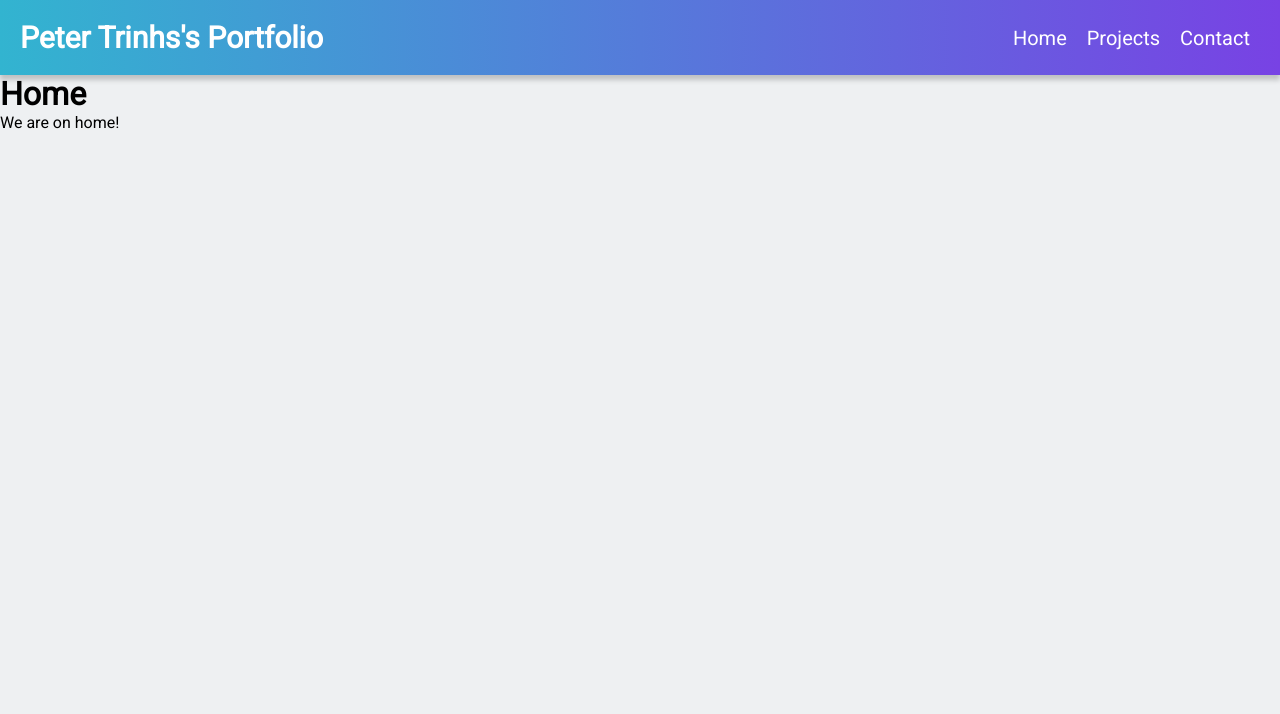
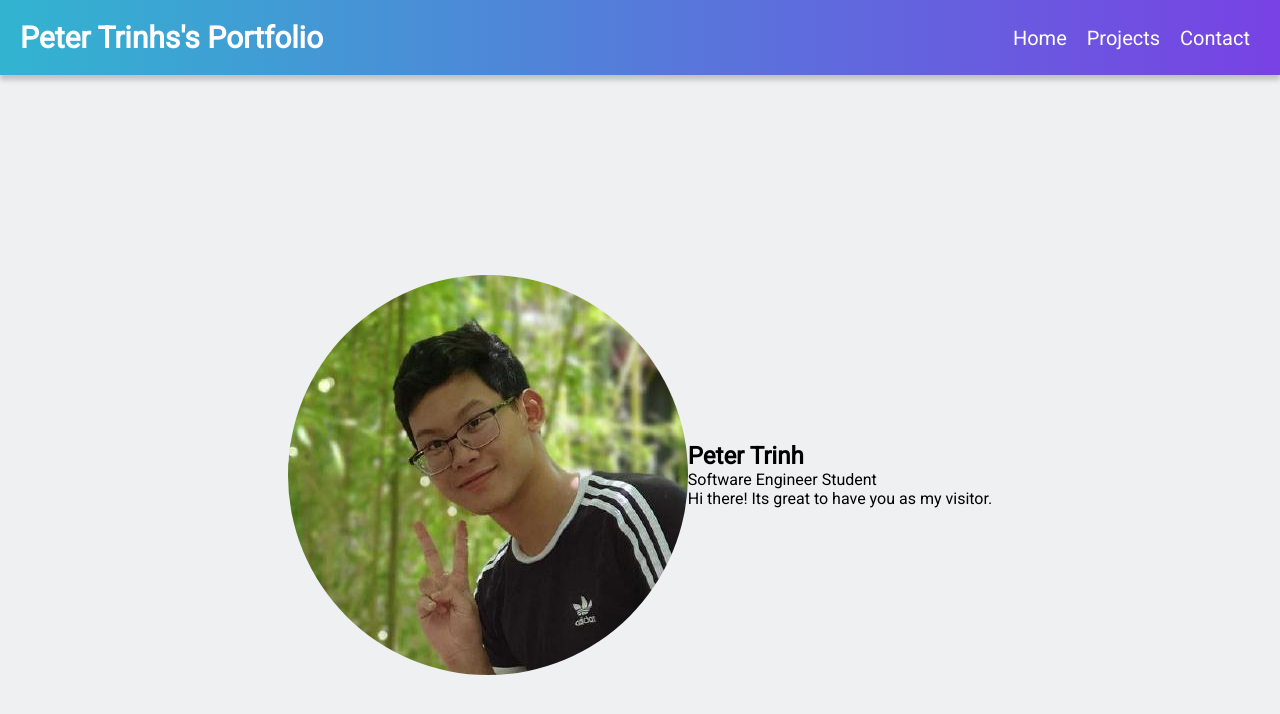
Before and after one commit to raihua/raihua.github.io, a React (Vite) app: page / in a window 1280 px wide. Shown: the top 714 px of the page. Built offline with nearby package versions, Linux system fonts and the light colour scheme.

Commit message:
Add profile information to Home component

```diff
--- a/src/components/Home.jsx
+++ b/src/components/Home.jsx
@@ -1,12 +1,19 @@
 import React from "react";
 import { Outlet } from "react-router-dom";
+import "../styles/Home.css";
+
 const Home = () => {
     return (
-        <>
-        <h1>Home</h1>
-        <p>We are on home!</p>
-        <Outlet />
-        </>
+        <div className="container">
+            <img className="profilePic" src="src/assets/peter-large.jpeg" alt="Peter Large" />
+            <article>
+                <h1>Peter Trinh</h1>
+                <p>Software Engineer Student</p>
+                <p>Hi there! Its great to have you as my visitor.</p>
+
+            </article>
+            <Outlet />
+        </div>
     )
 }
 
--- /dev/null
+++ b/src/styles/Home.css
@@ -0,0 +1,3 @@
+.profilePic {
+    border-radius: 50%;
+}
--- a/src/styles/index.css
+++ b/src/styles/index.css
@@ -11,3 +11,10 @@
 body {
     background-color: #eef0f2;
 }
+
+.container {
+    display: flex;
+    justify-content: center;
+    align-items: center;
+    height: 100vh;
+}
```
